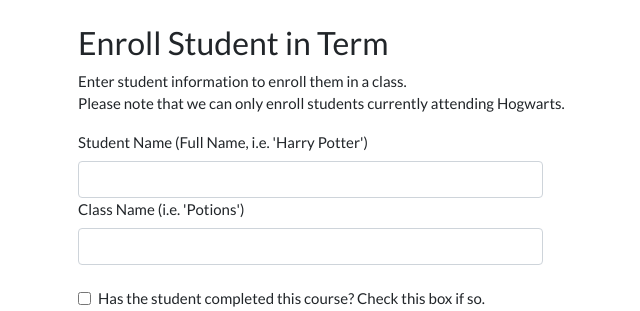
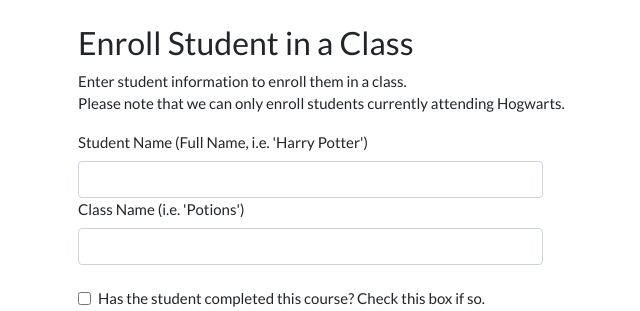
Before and after one commit to lagunasmel/Hogwarts-Registrar, a Flask app: template templates/enrollments.html in a window 1280 px wide. Shown: the part 87-398 px from the top of the page, without its empty margins (97-737 px from the left). Run offline with Flask 2, Linux system fonts and the light colour scheme; the template is opened without the code that fills it, so the values that code supplies are empty; some libraries are stand-ins or nearby versions.

Commit message:
Updated enrollments.html

```diff
--- a/templates/enrollments.html
+++ b/templates/enrollments.html
@@ -6,7 +6,7 @@
 {% block body %}
 
     <div class="container w-75 mt-4 mb-4">
-        <h3>Enroll Student in Term</h3>
+        <h3>Enroll Student in a Class</h3>
         <p>Enter student information to enroll them in a class. <br>Please note that we can only
         enroll students currently attending Hogwarts.</p>
         <div class="form-group">
```
